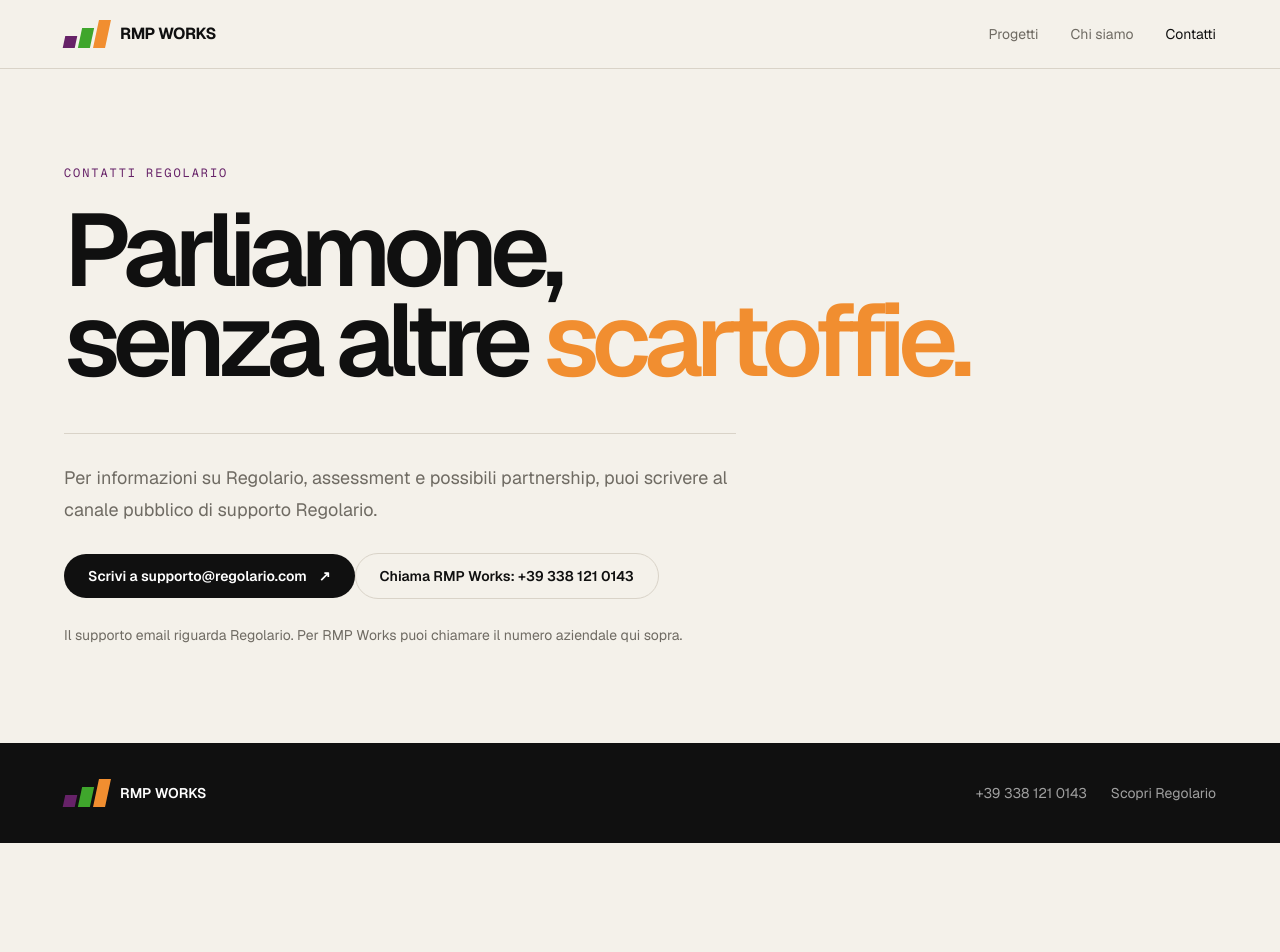
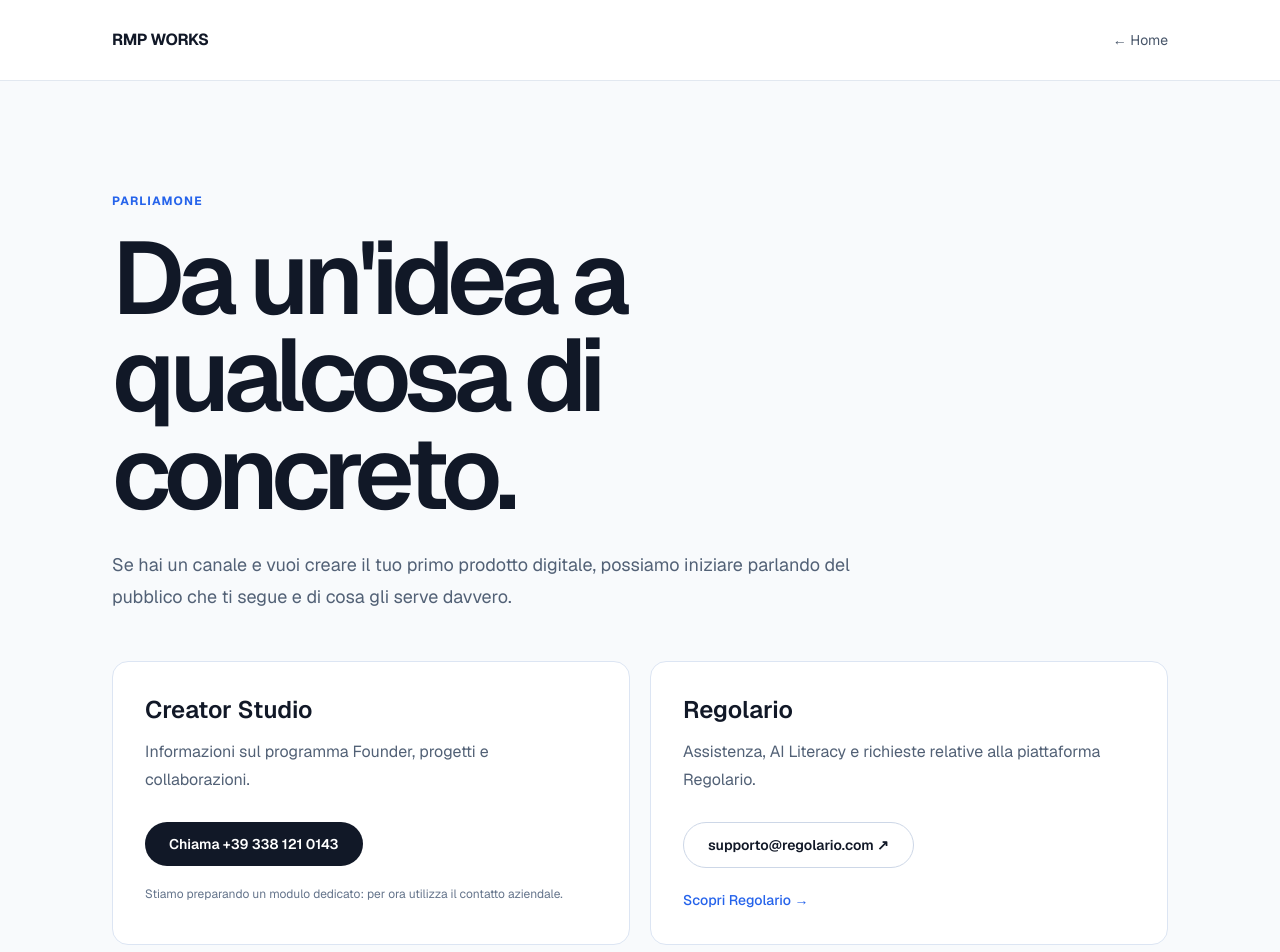
Before and after one commit to MacNaym/rmpworks, a Next.js app: page /contact in a window 1280 px wide. Shown: the top 952 px of the page. Before the commit the page ends 843 px from the top, so only its background shows below. Built offline with nearby package versions, Linux system fonts and the light colour scheme.

Commit message:
feat: distinguish creator and Regolario contact paths

```diff
--- a/app/contact/page.tsx
+++ b/app/contact/page.tsx
@@ -4,76 +4,31 @@ import { rmpPhone } from "../contact-details";
 
 export const metadata: Metadata = {
   title: "Contatti | RMP Works",
-  description:
-    "Per informazioni su Regolario, assessment e partnership: il canale pubblico di supporto Regolario.",
+  description: "Contatta RMP Works per Creator Studio, collaborazione creator e progetti. Per Regolario rimane disponibile il canale dedicato.",
 };
-
-const frame = "mx-auto w-full max-w-[1680px] px-5 sm:px-8 lg:px-12 xl:px-16";
-
-function BrandMark() {
-  return (
-    <span className="inline-flex h-7 items-end gap-1" aria-hidden>
-      <span className="h-3 w-3 -skew-x-12 bg-[var(--rmp-purple)]" />
-      <span className="h-5 w-3 -skew-x-12 bg-[var(--rmp-green)]" />
-      <span className="h-7 w-3 -skew-x-12 bg-[var(--rmp-orange)]" />
-    </span>
-  );
+const frame = "mx-auto w-full max-w-6xl px-5 sm:px-8 lg:px-12";
+export default function ContactPage() {
+  return <main className="min-h-screen bg-[#f8fafc] text-[#111827]">
+    <header className="border-b border-[#e2e8f0] bg-white"><div className={`${frame} flex min-h-20 items-center justify-between`}><Link href="/" className="font-bold tracking-tight">RMP WORKS</Link><Link href="/" className="text-sm text-[#475569]">← Home</Link></div></header>
+    <section className={`${frame} py-20 sm:py-28`}>
+      <p className="text-xs font-bold uppercase tracking-widest text-[#2563eb]">Parliamone</p>
+      <h1 className="mt-5 max-w-4xl text-[clamp(3.5rem,8vw,7rem)] font-semibold leading-[.95] tracking-[-.065em]">Da un'idea a qualcosa di concreto.</h1>
+      <p className="mt-7 max-w-3xl text-lg leading-8 text-[#526176]">Se hai un canale e vuoi creare il tuo primo prodotto digitale, possiamo iniziare parlando del pubblico che ti segue e di cosa gli serve davvero.</p>
+      <div className="mt-12 grid gap-5 md:grid-cols-2">
+        <div className="rounded-2xl border border-[#dce5f3] bg-white p-8">
+          <h2 className="text-2xl font-semibold">Creator Studio</h2>
+          <p className="mt-3 leading-7 text-[#526176]">Informazioni sul programma Founder, progetti e collaborazioni.</p>
+          <a className="mt-7 inline-flex rounded-full bg-[#111827] px-6 py-3 text-sm font-semibold text-white hover:bg-[#1d4ed8]" href={rmpPhone.href}>Chiama {rmpPhone.display}</a>
+          <p className="mt-4 text-xs leading-6 text-[#64748b]">Stiamo preparando un modulo dedicato: per ora utilizza il contatto aziendale.</p>
+        </div>
+        <div className="rounded-2xl border border-[#dce5f3] bg-white p-8">
+          <h2 className="text-2xl font-semibold">Regolario</h2>
+          <p className="mt-3 leading-7 text-[#526176]">Assistenza, AI Literacy e richieste relative alla piattaforma Regolario.</p>
+          <a className="mt-7 inline-flex rounded-full border border-[#cdd7e7] px-6 py-3 text-sm font-semibold hover:text-[#1d4ed8]" href="mailto:supporto@regolario.com">supporto@regolario.com ↗</a>
+          <div className="mt-5"><Link className="text-sm font-medium text-[#2563eb]" href="/projects/regolario">Scopri Regolario →</Link></div>
+        </div>
+      </div>
+    </section>
+    <footer className="bg-[#111827] py-10 text-sm text-white/70"><div className={`${frame} flex flex-wrap justify-between gap-5`}><span>© 2026 RMP Works</span><div className="flex gap-5"><Link href="/creator-studio">Creator Studio</Link><Link href="/projects">Progetti</Link></div></div></footer>
+  </main>;
 }
-
-export default function ContactPage() {
-  return (
-    <main className="min-h-screen overflow-x-clip bg-[var(--background)] text-[var(--foreground)]">
-      <header className="border-b border-[var(--line)]">
-        <div className={`${frame} flex items-center justify-between py-5`}>
-          <Link href="/" className="flex items-center gap-3 text-base font-bold tracking-[-0.03em]">
-            <BrandMark />
-            <span>RMP WORKS</span>
-          </Link>
-          <nav className="flex items-center gap-5 text-sm text-[var(--muted)] sm:gap-8">
-            <Link className="transition hover:text-[var(--rmp-purple)]" href="/projects">Progetti</Link>
-            <Link className="transition hover:text-[var(--rmp-purple)]" href="/about">Chi siamo</Link>
-            <Link className="text-[var(--foreground)]" href="/contact">Contatti</Link>
-          </nav>
-        </div>
-      </header>
-
-      <section className={`${frame} grid min-h-[72vh] content-center py-16 sm:py-24`}>
-        <p className="font-mono text-xs uppercase tracking-[0.16em] text-[var(--rmp-purple)]">Contatti Regolario</p>
-        <h1 className="mt-6 max-w-5xl text-[clamp(3.5rem,8vw,8rem)] font-semibold leading-[0.88] tracking-[-0.07em]">
-          Parliamone,
-          <br />
-          senza altre <span className="text-[var(--rmp-orange)]">scartoffie.</span>
-        </h1>
-        <div className="mt-12 max-w-2xl border-t border-[var(--line)] pt-7">
-          <p className="text-lg leading-8 text-[var(--muted)]">
-            Per informazioni su Regolario, assessment e possibili partnership, puoi scrivere al canale pubblico di supporto Regolario.
-          </p>
-          <a
-            href="mailto:supporto@regolario.com"
-            className="mt-7 inline-flex w-fit items-center gap-3 rounded-full bg-[#101010] px-6 py-3 text-sm font-semibold !text-white transition hover:bg-[var(--rmp-purple)]"
-          >
-            Scrivi a supporto@regolario.com <span aria-hidden>↗</span>
-          </a>
-          <a
-            href={rmpPhone.href}
-            className="mt-3 inline-flex w-fit items-center gap-3 rounded-full border border-[var(--line)] px-6 py-3 text-sm font-semibold transition hover:border-[var(--rmp-purple)] hover:text-[var(--rmp-purple)]"
-          >
-            Chiama RMP Works: {rmpPhone.display}
-          </a>
-          <p className="mt-6 text-sm leading-6 text-[var(--muted)]">
-            Il supporto email riguarda Regolario. Per RMP Works puoi chiamare il numero aziendale qui sopra.
-          </p>
-        </div>
-      </section>
-      <footer className="bg-[#101010] text-white">
-        <div className={`${frame} flex flex-col gap-5 py-9 text-sm text-white/60 sm:flex-row sm:items-center sm:justify-between`}>
-          <div className="flex items-center gap-3"><BrandMark /><span className="font-semibold text-white">RMP WORKS</span></div>
-          <div className="flex flex-wrap gap-x-6 gap-y-3">
-            <a className="transition hover:text-[var(--rmp-purple)]" href={rmpPhone.href}>{rmpPhone.display}</a>
-            <Link className="transition hover:text-[var(--rmp-purple)]" href="/projects/regolario">Scopri Regolario</Link>
-          </div>
-        </div>
-      </footer>
-    </main>
-  );
-}
```
